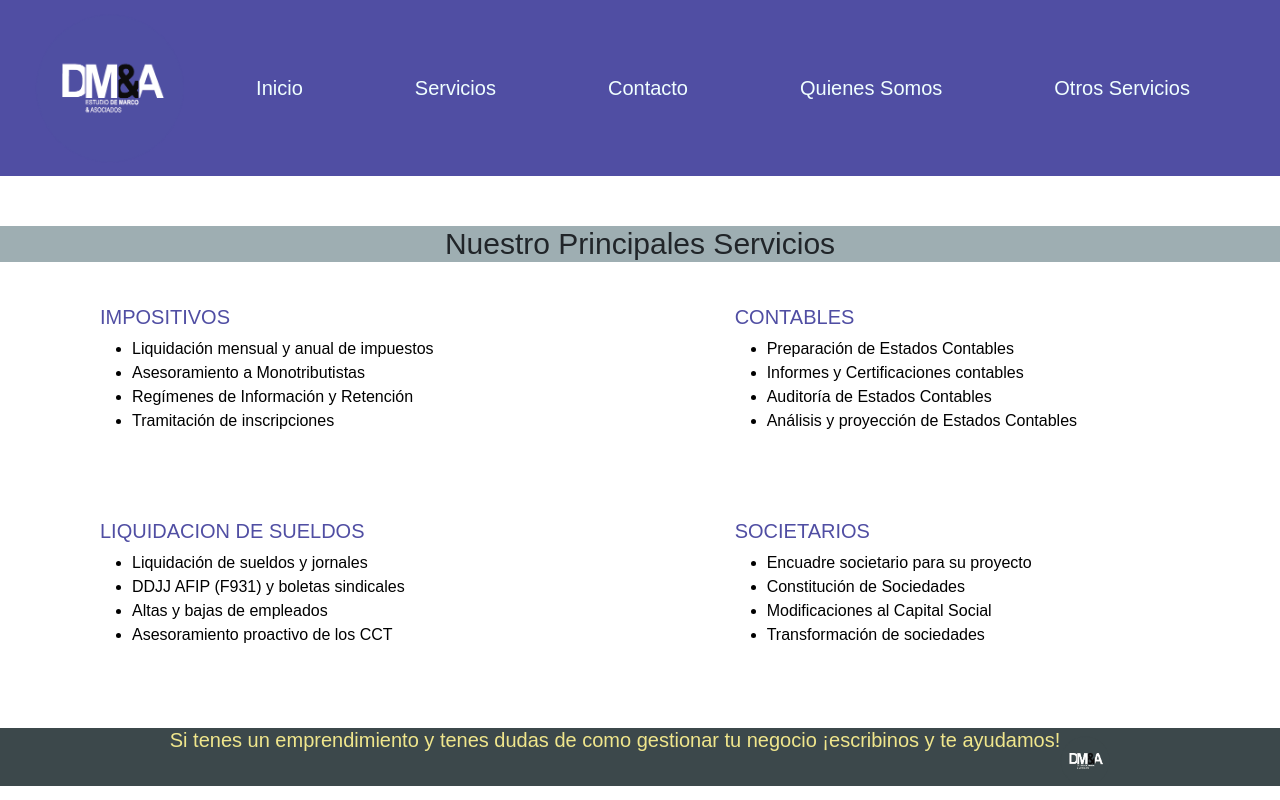
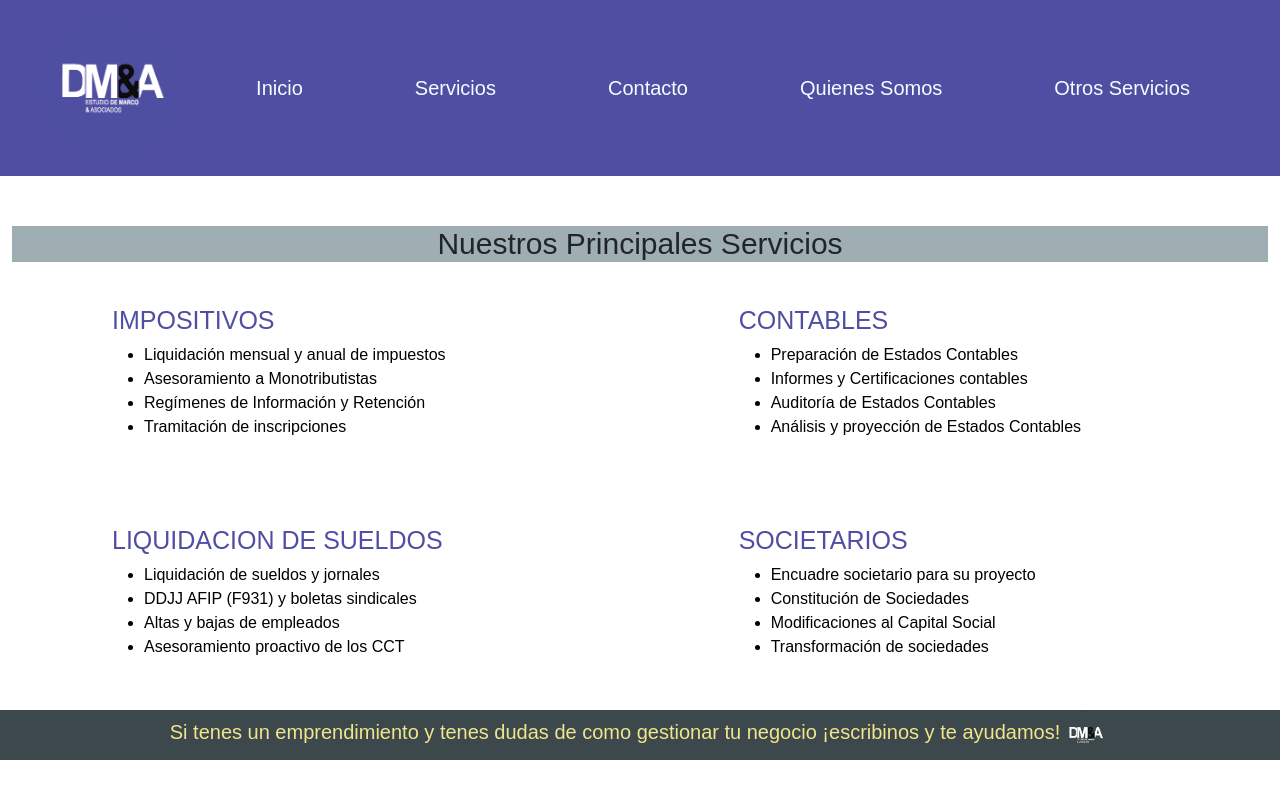
Before and after one commit to LaureanoMele/EstudioContableDM-A, a plain HTML site: page pages/servicios.html in a window 1280 px wide. Drawn offline with nearby package versions, Linux system fonts and the light colour scheme; a web font is replaced by a local one.

Commit message:
implemente sass

```diff
--- a/estilos/estilos.css
+++ b/SCSS/styles.scss
@@ -19,7 +19,11 @@ h1 {
 
 h2 {
     color: #504ea3;
-    font-size: 20px;
+    font-size: 25px;
+}
+
+.vista-index {
+    margin: 30px;
 }
 
 header {
@@ -54,7 +58,7 @@ header ul {
 .iframe {
     display: inline-block;
     margin-top: 4px;
-    margin-left: 800px;
+    margin-left: 600px;
 }
 
 
@@ -62,24 +66,14 @@ footer {
     background-color: #3c484b;
     display: flex;
     justify-content: center;
-    margin-top: 30px;
 }
 
 footer img {
     width: 50px;
 }
 
-
-.pie {
-    display: inline-block;
-    vertical-align: middle;
-}
-
-.logo-pie {
-    margin-top: 8px;
-}
-
 .texto-pie {
+    margin-top: 10px;
     color: khaki;
     font-size: 20px;
 }
--- /dev/null
+++ b/estilos/styles.scss
@@ -0,0 +1 @@
+npm
--- a/pages/servicios.html
+++ b/pages/servicios.html
@@ -8,7 +8,7 @@
     <link rel="shortcut icon" href="../multimedia/logo -02.png" type="image/x-icon">
     <link href="https://cdn.jsdelivr.net/npm/bootstrap@5.3.2/dist/css/bootstrap.min.css" rel="stylesheet"
         integrity="sha384-T3c6CoIi6uLrA9TneNEoa7RxnatzjcDSCmG1MXxSR1GAsXEV/Dwwykc2MPK8M2HN" crossorigin="anonymous">
-    <link rel="stylesheet" href="../estilos/estilos.css">
+    <link rel="stylesheet" href="../estilos/styles.css">
 </head>
 
 <body>
@@ -44,12 +44,12 @@
             </div>
         </nav>
     </header>
-    <main>
+    <main class="container-fluid">
         <span>
-            <h1>Nuestro Principales Servicios</h1>
+            <h1>Nuestros Principales Servicios</h1>
         </span>
         <section class="row">
-            <div class="col-xs-12 col-lg-4 cajas">
+            <div class="col-xs-9 col-lg-4 cajas">
                 <h2>IMPOSITIVOS</h2>
                 <ul>
                     <LI>Liquidación mensual y anual de impuestos</LI>
@@ -58,7 +58,7 @@
                     <LI>Tramitación de inscripciones</LI>
                 </ul>
             </div>
-            <div class="col-xs-12 col-lg-4 cajas">
+            <div class="col-xs-9 col-lg-4 cajas">
                 <h2>CONTABLES</h2>
                 <ul>
                     <li>Preparación de Estados Contables</li>
@@ -67,7 +67,7 @@
                     <li>Análisis y proyección de Estados Contables</li>
                 </ul>
             </div>
-            <div class="col-xs-12 col-lg-4 cajas">
+            <div class="col-xs-9 col-lg-4 cajas">
                 <h2>LIQUIDACION DE SUELDOS</h2>
                 <ul>
                     <li>Liquidación de sueldos y jornales</li>
@@ -76,7 +76,7 @@
                     <li>Asesoramiento proactivo de los CCT</li>
                 </ul>
             </div>
-            <div class="col-xs-12 col-lg-4 cajas">
+            <div class="col-xs-9 col-lg-4 cajas">
                 <h2>SOCIETARIOS</h2>
                 <ul>
                     <li>Encuadre societario para su proyecto</li>
```
Also changed, not shown: estilos/package.json (added, +11 -0 lines), index.html (+5 -5 lines), pages/contacto.html (+1 -1 lines), pages/otrosservicios.html (+1 -1 lines), pages/quienessomos.html (+1 -1 lines), estilos/styles.css (added), 1 other file.
